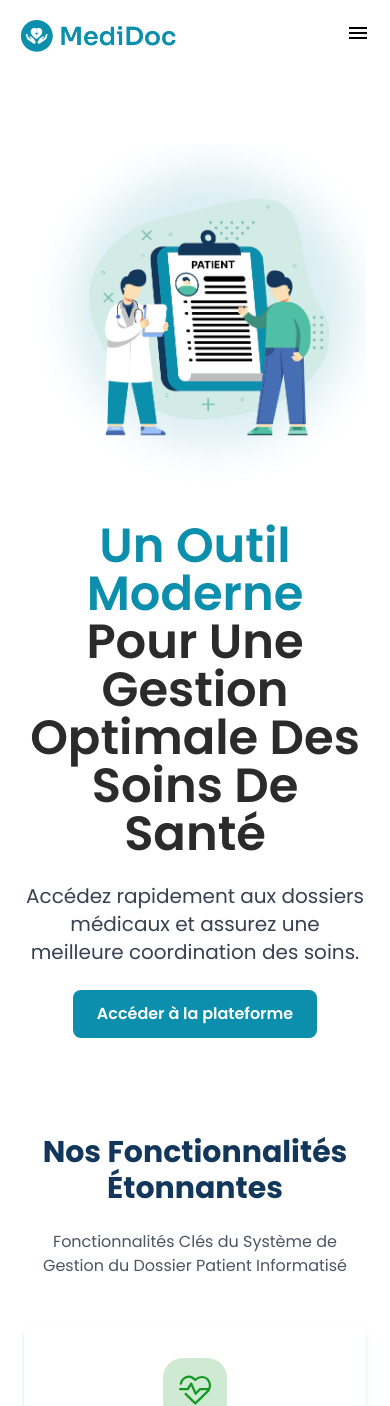
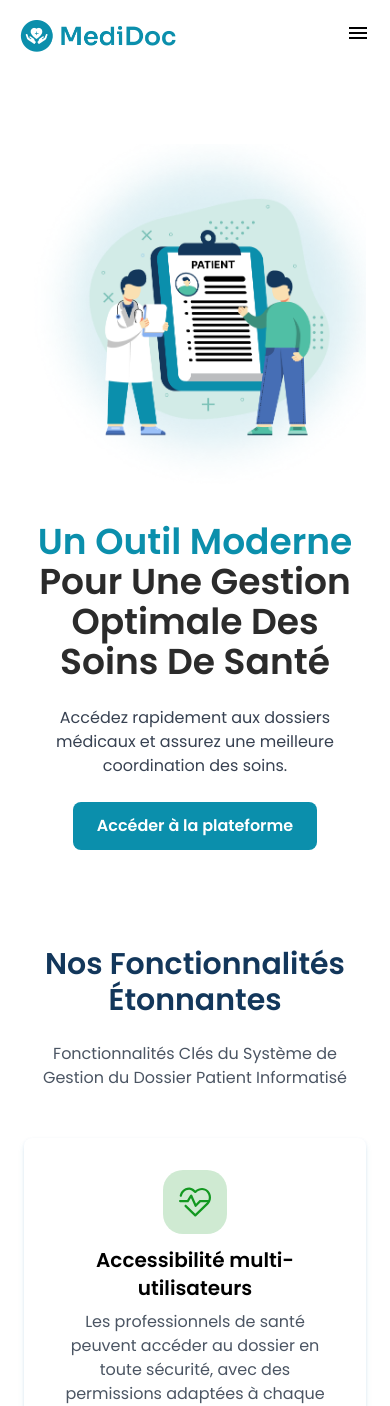
Before and after one commit to soualahmohammedzakaria/MediDoc, an Angular app: page /landingpage in a window 390 px wide. Shown: the top 1406 px of the page. Built offline with nearby package versions, Linux system fonts and the light colour scheme.

Commit message:
fixed font sizes in landing page

```diff
--- a/src/app/features/landingpage/landingpage.component.html
+++ b/src/app/features/landingpage/landingpage.component.html
@@ -75,9 +75,9 @@
       <!-- Text Content -->
       <div class="space-y-6 text-center md:text-left">
         <h1>
-          <span class="text-custom-blue text-5xl md:text-5xl font-semibold font-['Red Hat Display'] capitalize max-w-lg mx-auto md:mx-0">Un Outil Moderne</span><span class="text-[#2b2b2b] text-5xl md:text-5xl font-semibold font-['Red Hat Display'] capitalize max-w-lg mx-auto md:mx-0"> <br/>Pour Une gestion optimale des soins de santé</span>
+          <span class="text-custom-blue text-4xl md:text-5xl font-semibold font-['Red Hat Display'] capitalize max-w-lg mx-auto md:mx-0">Un Outil Moderne</span><span class="text-[#2b2b2b] text-4xl md:text-5xl font-semibold font-['Red Hat Display'] capitalize max-w-lg mx-auto md:mx-0"> <br/>Pour Une gestion optimale des soins de santé</span>
         </h1>
-        <p class="text-gray-700 text-xl font-normal font-['Red Hat Text'] max-w-lg mx-auto md:mx-0">
+        <p class="text-gray-700 text-base md:text-xl font-normal font-['Red Hat Text'] max-w-lg mx-auto md:mx-0">
           Accédez rapidement aux dossiers médicaux et assurez une meilleure
           coordination des soins.
         </p>
@@ -106,11 +106,11 @@
     <!-- Features Section -->
     <section class="px-6 md:px-10 py-12 md:py-20 bg-white" id="features">
       <h2
-        class="text-center font-['Red Hat Text'] text-3xl md:text-4xl font-bold text-[#13375b] mb-6"
+        class="text-center font-['Red Hat Text'] text-3xl md:text-4xl font-semibold text-[#13375b] mb-6"
       >
         Nos Fonctionnalités Étonnantes
       </h2>
-      <p class="text-center text-gray-600 max-w-xl mx-auto mb-12 font-normal font-['Red Hat Text']">
+      <p class="text-center text-gray-600 text-base max-w-xl mx-auto mb-12 font-normal font-['Red Hat Text']">
         Fonctionnalités Clés du Système de Gestion du Dossier Patient
         Informatisé
       </p>
```
